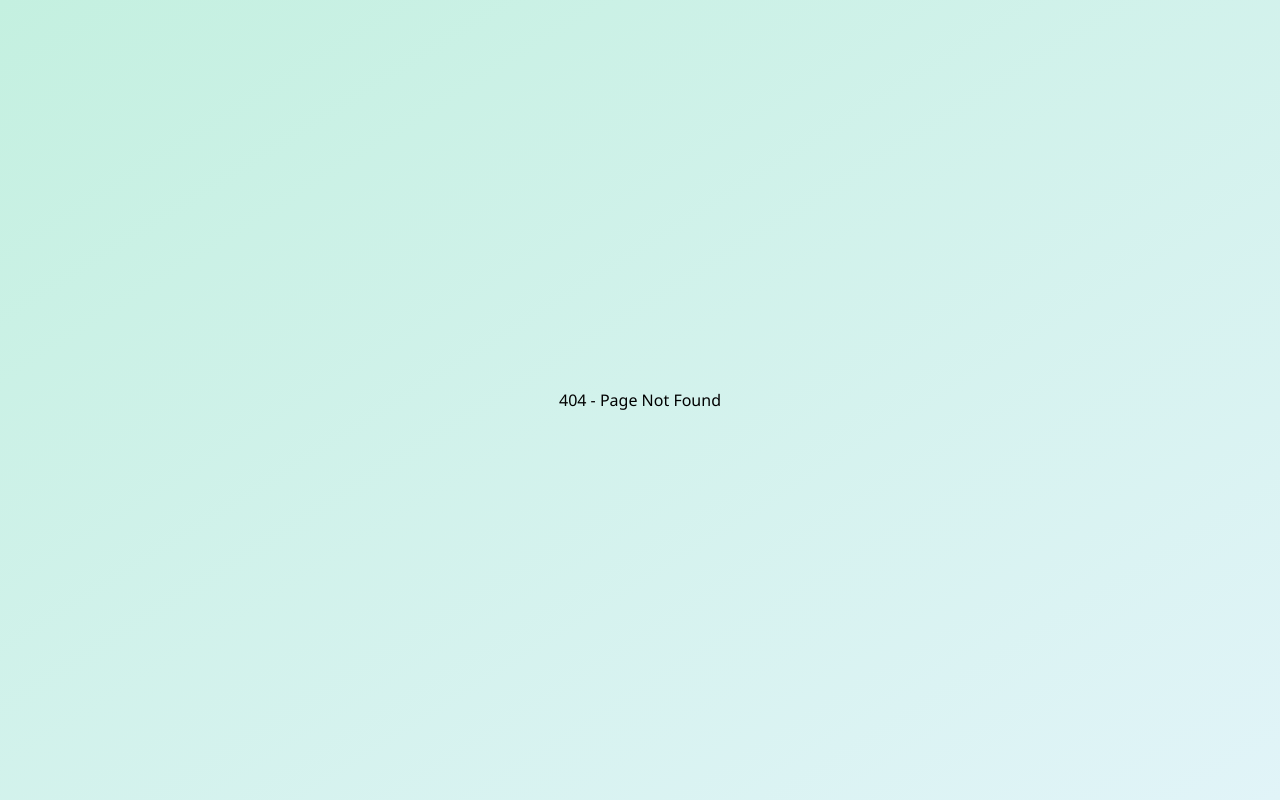
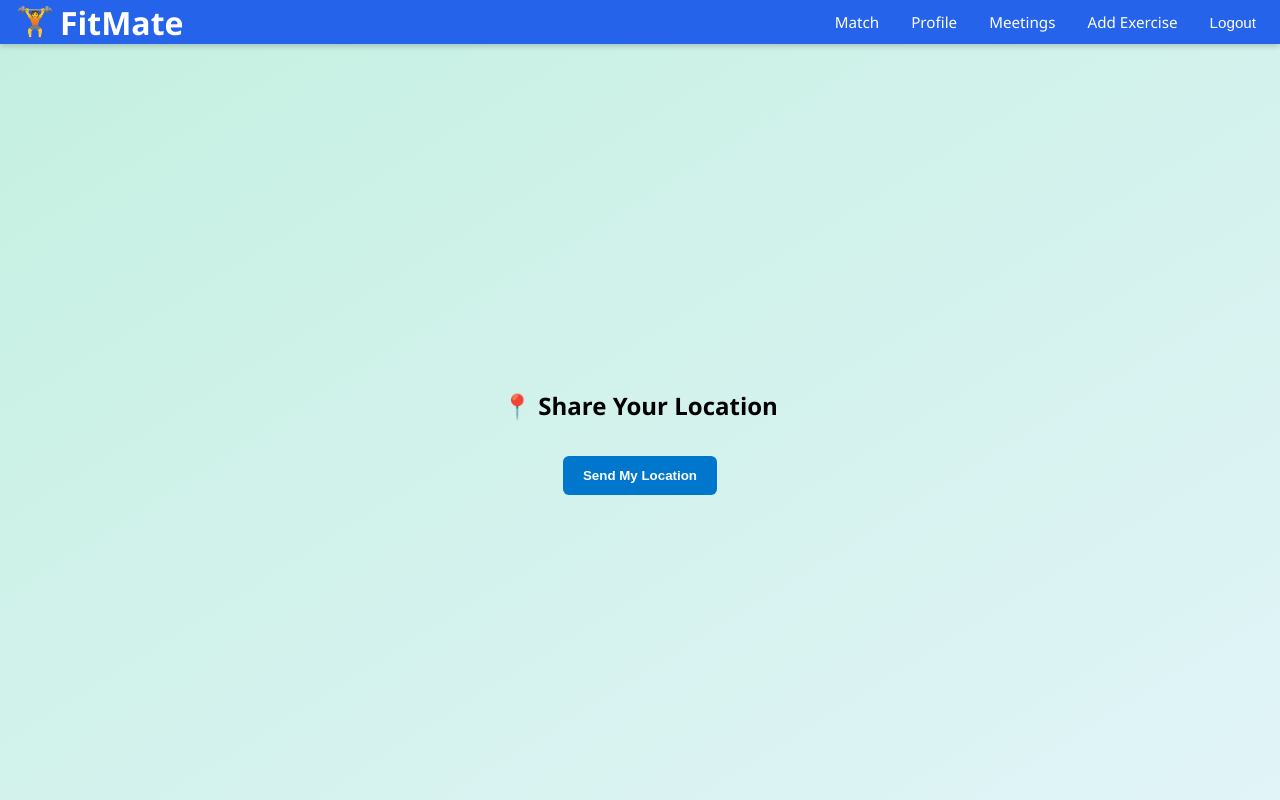
Before and after one commit to AdirBarash8/Fitmate, a React (Vite) app in the folder fitness-matcher-frontend/: page /location in a window 1280 px wide. Before the commit this address had no page. Built offline with nearby package versions, Linux system fonts and the light colour scheme; sample sign-in values are in the browser's storage.

Commit message:
sytels..

```diff
--- a/fitness-matcher-frontend/src/pages/DashboardPage.jsx
+++ b/fitness-matcher-frontend/src/pages/DashboardPage.jsx
@@ -9,7 +9,7 @@ const DashboardPage = () => {
   const navigate = useNavigate();
 
   const [stats, setStats] = useState({
-    matchesThisWeek: 0,
+    matchesTotal: 0,
     avgWorkoutTime: "0m",
     caloriesBurned: 0,
   });
@@ -38,8 +38,8 @@ const DashboardPage = () => {
 
       <div className="info-cards">
         <div className="info-card">
-          <p className="card-title">❤️ Matches This Week</p>
-          <p className="card-value">{stats.matchesThisWeek}</p>
+          <p className="card-title">❤️ Matches</p>
+          <p className="card-value">{stats.matchesTotal}</p>
         </div>
         <div className="info-card">
           <p className="card-title">⏱ Avg Workout Time</p>
@@ -64,8 +64,8 @@ const DashboardPage = () => {
         <button className="dashboard-button" onClick={() => handleNavigate("/profile")}>
           👤 Profile
         </button>
-        <button className="dashboard-button" onClick={() => handleNavigate("/update-location")}>
-          📍 Location
+        <button className="dashboard-button" onClick={() => handleNavigate("/location")}>
+          📍 Live Location
         </button>
         <button className="dashboard-button" onClick={() => handleNavigate("/exercises/new")}>
           🏃‍♀️ Add Exercise
--- /dev/null
+++ b/fitness-matcher-frontend/src/pages/LocationPage.jsx
@@ -0,0 +1,59 @@
+import { useContext, useState } from "react";
+import { AuthContext } from "../context/AuthContext";
+import axios from "../api/axiosInstance";
+import ClipLoader from "react-spinners/ClipLoader";
+import "../styles/locationPage.css";
+
+const LocationPage = () => {
+  const { user } = useContext(AuthContext);
+  const [loading, setLoading] = useState(false);
+  const [status, setStatus] = useState("");
+  const [error, setError] = useState("");
+
+  const handleSendLocation = () => {
+    if (!navigator.geolocation) {
+      setError("Geolocation is not supported by your browser.");
+      return;
+    }
+
+    setLoading(true);
+    setStatus("");
+    setError("");
+
+    navigator.geolocation.getCurrentPosition(
+      async (position) => {
+        const { latitude, longitude } = position.coords;
+        try {
+          const res = await axios.post("/update_location", {
+            user_id: user.user_id,
+            lat: latitude,
+            lon: longitude,
+          });
+          setStatus(res.data.status || "Location updated successfully");
+        } catch (err) {
+          setError("Failed to send location");
+          console.error("Send error:", err);
+        } finally {
+          setLoading(false);
+        }
+      },
+      (err) => {
+        setError("Could not get your location.");
+        setLoading(false);
+      }
+    );
+  };
+
+  return (
+    <div className="location-page">
+      <h2>📍 Share Your Location</h2>
+      <button onClick={handleSendLocation} disabled={loading}>
+        {loading ? <ClipLoader size={20} /> : "Send My Location"}
+      </button>
+      {status && <p className="success">{status}</p>}
+      {error && <p className="error">{error}</p>}
+    </div>
+  );
+};
+
+export default LocationPage;
--- a/fitness-matcher-frontend/src/pages/Navbar.jsx
+++ b/fitness-matcher-frontend/src/pages/Navbar.jsx
@@ -24,7 +24,7 @@ const Navbar = () => {
     <a href="/match">Match</a>
     <a href="/profile">Profile</a>
     <a href="/meetings">Meetings</a>
-    <a href="/exercises/add">Add Exercise</a>
+    <a href="/exercises/new">Add Exercise</a>
     <button onClick={logout}>Logout</button>
   </div>
 </nav>
--- a/fitness-matcher-frontend/src/routes.jsx
+++ b/fitness-matcher-frontend/src/routes.jsx
@@ -7,13 +7,14 @@ import LoginPage from "./pages/LoginPage";
 import RegisterPage from "./pages/RegisterPage";
 import DashboardPage from "./pages/DashboardPage";
 import MatchPage from "./pages/MatchPage";
-import MatchesPage from "./pages/MatchesPage"; // ✅ NEW
+import MatchesPage from "./pages/MatchesPage";
 import MeetingsDashboard from "./pages/MeetingsDashboard";
 import ScheduleMeetingPage from "./pages/ScheduleMeetingPage";
 import ProfilePage from "./pages/ProfilePage";
 import AdminPanel from "./pages/AdminPanel";
 import AddExercisePage from "./pages/AddExercisePage";
 import Layout from "./pages/Layout";
+import LocationPage from "./pages/LocationPage";
 
 function AppRoutes() {
   return (
@@ -92,6 +93,14 @@ function AppRoutes() {
               </ProtectedRoute>
             }
           />
+          <Route
+            path="/location"
+            element={
+              <ProtectedRoute>
+                <LocationPage />
+              </ProtectedRoute>
+            }
+          />
           </Route>
 
           {/* Catch-all for undefined routes */}
--- a/fitness-matcher-frontend/src/styles/DashboardPage.css
+++ b/fitness-matcher-frontend/src/styles/DashboardPage.css
@@ -1,6 +1,5 @@
 .dashboard-page {
   min-height: 100vh;
-  background: linear-gradient(to bottom right, #d4f1f9, #e0e7ff);
   padding: 2rem;
   font-family: 'Segoe UI', Tahoma, Geneva, Verdana, sans-serif;
   display: flex;
--- a/fitness-matcher-frontend/src/styles/Navbar.css
+++ b/fitness-matcher-frontend/src/styles/Navbar.css
@@ -20,7 +20,7 @@
 }
 
 .navbar-brand {
-  font-size: 1rem;
+  font-size: 2rem;
   font-weight: 600;
   color: white;
   text-decoration: none;
@@ -29,7 +29,7 @@
 }
 
 .navbar-icon {
-  font-size: 1.1rem;
+  font-size: 1.9rem;
   margin-right: 6px;
   display: flex;
   align-items: center;
--- /dev/null
+++ b/fitness-matcher-frontend/src/styles/locationPage.css
@@ -0,0 +1,32 @@
+.location-page {
+  max-width: 400px;
+  margin: auto;
+  padding: 20px;
+  text-align: center;
+}
+
+.location-page button {
+  background: #0077cc;
+  color: white;
+  border: none;
+  padding: 12px 20px;
+  margin-top: 15px;
+  border-radius: 6px;
+  font-weight: bold;
+  cursor: pointer;
+  transition: background 0.3s ease;
+}
+
+.location-page button:hover {
+  background: #005fa3;
+}
+
+.success {
+  color: green;
+  margin-top: 15px;
+}
+
+.error {
+  color: red;
+  margin-top: 15px;
+}
```
Also changed, not shown: 2 other files (tests, documents, lock files or other folders).
